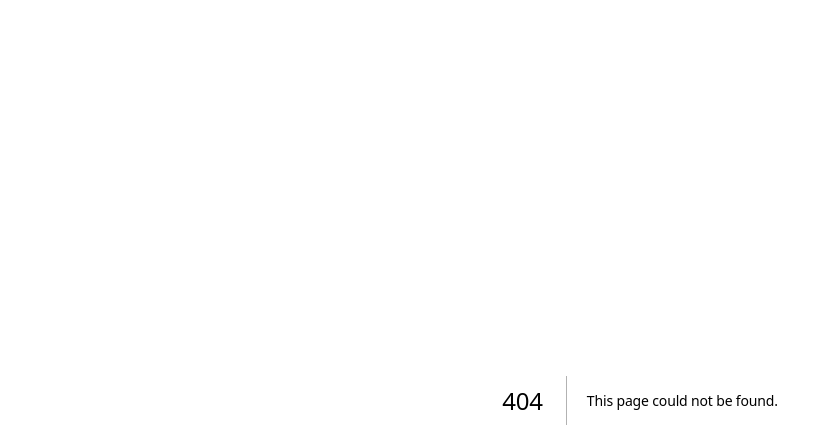
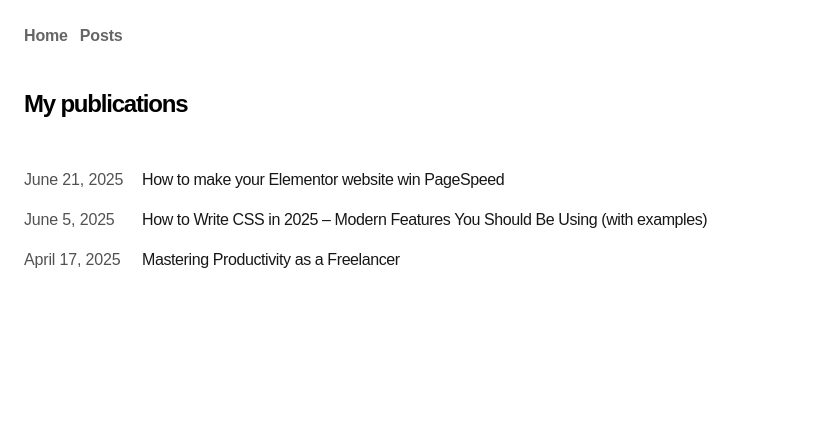
Before and after one commit to almazbisenbaev/almaz, a Next.js app: page /posts in a window 1280 px wide. Before the commit this address had no page. Shown: the top 448 px of the page, without its empty margins (0-816 px from the left). Built offline with nearby package versions, Linux system fonts and the light colour scheme; a web font is replaced by a local one.

Commit message:
Added blog page

```diff
--- a/src/app/layout.jsx
+++ b/src/app/layout.jsx
@@ -2,6 +2,7 @@ import { GoogleAnalytics } from '@next/third-parties/google';
 
 // import { Geist, Geist_Mono } from "next/font/google";
 import "./globals.css";
+import Link from 'next/link';
 
 // const geistSans = Geist({
 //   variable: "--font-geist-sans",
@@ -38,6 +39,28 @@ export default function RootLayout({ children }) {
         // className={`${geistSans.variable} ${geistMono.variable} antialiased`}
         className={`antialiased`}
       >
+
+        <header>
+          <div className="container mx-auto p-6">
+            <div className="flex gap-3">
+              <Link
+                href="/"
+                className="font-semibold opacity-60 hover:opacity-100 transition"
+              >
+                {/* <svg width="12" height="12" viewBox="0 0 12 12" fill="none" xmlns="http://www.w3.org/2000/svg"><path d="M2.07102 11.3494L0.963068 10.2415L9.2017 1.98864H2.83807L2.85227 0.454545H11.8438V9.46023H10.2955L10.3097 3.09659L2.07102 11.3494Z" fill="#000"></path></svg> */}
+                Home
+              </Link>
+              <Link
+                href="/posts/"
+                className="font-semibold opacity-60 hover:opacity-100 transition"
+              >
+                {/* <svg width="12" height="12" viewBox="0 0 12 12" fill="none" xmlns="http://www.w3.org/2000/svg"><path d="M2.07102 11.3494L0.963068 10.2415L9.2017 1.98864H2.83807L2.85227 0.454545H11.8438V9.46023H10.2955L10.3097 3.09659L2.07102 11.3494Z" fill="#000"></path></svg> */}
+                Posts
+              </Link>
+            </div>
+          </div>
+        </header>
+
         {children}
       </body>
       <GoogleAnalytics gaId="G-10DVM02K4H" />
--- /dev/null
+++ b/src/app/posts/page.jsx
@@ -0,0 +1,58 @@
+// import Link from 'next/link'
+
+export default function Posts(){
+
+    return (
+        <div className="container mx-auto px-6">
+
+            <div className="page-header">
+                <h1 className="font-semibold text-2xl mb-8 py-4 tracking-tighter">My publications</h1>
+            </div>
+
+            <div className="posts">
+
+                <div>
+                    <a
+                        className="flex flex-col space-y-1 mb-4"
+                        href="https://www.threads.com/@almazbisenbaev/post/DLKwRKuRv0O"
+                        target='_blank'
+                    >
+                        <div className="w-full flex flex-col md:flex-row space-x-0 md:space-x-2">
+                            <div className="text-neutral-600 w-[110px] tabular-nums">June 21, 2025</div>
+                            <div className="text-neutral-900 tracking-tight">How to make your Elementor website win PageSpeed</div>
+                        </div>
+                    </a>
+                </div>
+
+                <div>
+                    <a
+                        className="flex flex-col space-y-1 mb-4"
+                        href="https://dev.to/almazbisenbaev/how-to-write-css-in-2025-modern-features-you-should-be-using-with-examples-3g47"
+                        target='_blank'
+                    >
+                        <div className="w-full flex flex-col md:flex-row space-x-0 md:space-x-2">
+                            <div className="text-neutral-600 w-[110px] tabular-nums">June 5, 2025</div>
+                            <div className="text-neutral-900 tracking-tight">How to Write CSS in 2025 – Modern Features You Should Be Using (with examples)</div>
+                        </div>
+                    </a>
+                </div>
+
+                <div>
+                    <a
+                        className="flex flex-col space-y-1 mb-4"
+                        href="https://webdevandstuff.hashnode.dev/mastering-productivity-1"
+                        target='_blank'
+                    >
+                        <div className="w-full flex flex-col md:flex-row space-x-0 md:space-x-2">
+                            <div className="text-neutral-600 w-[110px] tabular-nums">April 17, 2025</div>
+                            <div className="text-neutral-900 tracking-tight">Mastering Productivity as a Freelancer</div>
+                        </div>
+                    </a>
+                </div>
+
+            </div>
+
+        </div>
+    )
+
+}
```
